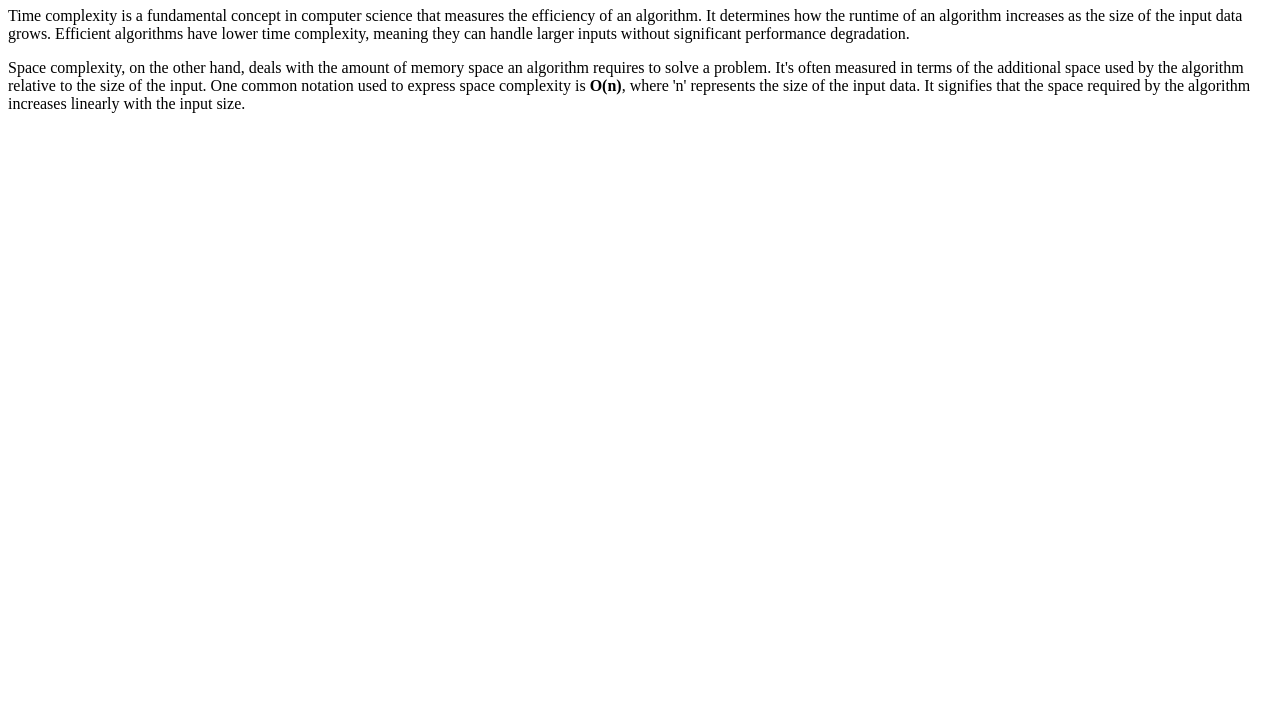
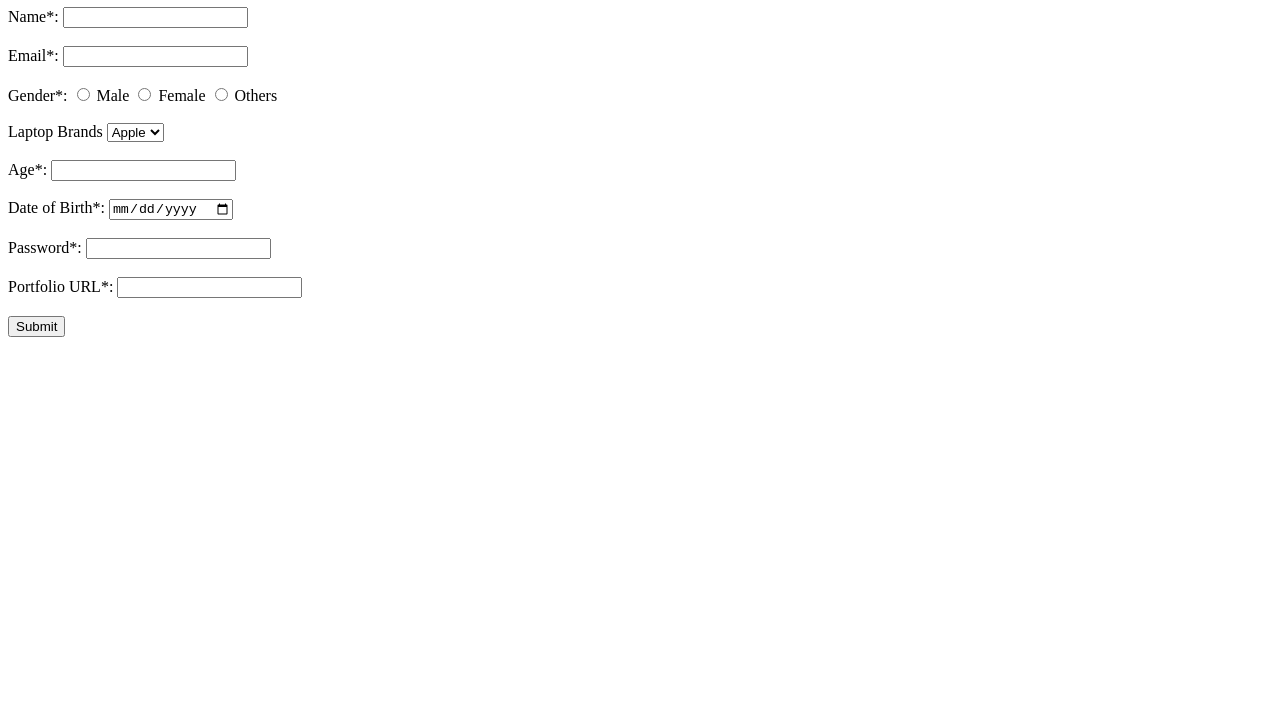
Before and after one commit to acciojob/time-and-space-complexity-Rohitha07, a website: page main.html in a window 1280 px wide. Shown: the part 73-800 px from the top of the page. Drawn offline with Linux system fonts and the light colour scheme.

Commit message:
created a submission

```diff
--- a/main.html
+++ b/main.html
@@ -1,16 +1,72 @@
 <!DOCTYPE html>
+
 <html>
+
 <head>
-    <link rel="stylesheet" href="styles.css">
+	<link rel="stylesheet" href="styles.css">
 </head>
+
 <body>
-    <h1>Understanding Time, Space, and Complexity</h1>
-    <p>
-        Time complexity is a fundamental concept in computer science that measures the efficiency of an algorithm. It determines how the runtime of an algorithm increases as the size of the input data grows. Efficient algorithms have lower time complexity, meaning they can handle larger inputs without significant performance degradation.
-    </p>
-    <p>
-        Space complexity, on the other hand, deals with the amount of memory space an algorithm requires to solve a problem. It's often measured in terms of the additional space used by the algorithm relative to the size of the input. One common notation used to express space complexity is <b>O(n)</b>, where 'n' represents the size of the input data. It signifies that the space required by the algorithm increases linearly with the input size.
-    </p>
-    <script type="text/javascript" src="./script.js"></script>
+	<!-- the entire body must be written by student -->
+	<h1>Job Application Form</h1>
+
+<form method="POST">
+  <div>
+    <label for="name">Name*:</label>
+    <input type="text" id="name" name="name" required>
+  </div><br>
+
+  <div>
+    <label for="email">Email*:</label>
+    <input type="email" id="email" name="email" required>
+  </div><br>
+
+  <div>
+    <label>Gender*:</label>
+    <input type="radio" id="male" name="gender" value="male" required>
+    <label for="male">Male</label>
+    <input type="radio" id="female" name="gender" value="female" required>
+    <label for="female">Female</label>
+    <input type="radio" id="other" name="gender" value="other" required>
+    <label for="other">Others</label>
+  </div><br>
+
+  <div>
+    <label for="laptop">Laptop Brands</label>
+    <select id="laptop" name="laptop">
+      <option value="apple">Apple</option>
+      <option value="asus">Asus</option>
+      <option value="hp">HP</option>
+    </select>
+  </div><br>
+
+  <div>
+    <label for="age">Age*:</label>
+    <input type="number" id="age" name="age" required>
+  </div><br>
+
+  <div>
+    <label for="dob">Date of Birth*:</label>
+    <input type="date" id="dob" name="dob" required>
+  </div><br>
+
+  <div>
+    <label for="password">Password*:</label>
+    <input type="password" id="password" name="password" required>
+  </div><br>
+
+  <div>
+    <label for="portfolio">Portfolio URL*:</label>
+    <input type="url" id="portfolio" name="portfolio">
+  </div><br>
+
+  <div>
+    <button type="submit">Submit</button>
+  </div>
+</form>
+    <script type="text/javascript" src="./script.js">
+</script>
+
 </body>
+
 </html>
```
